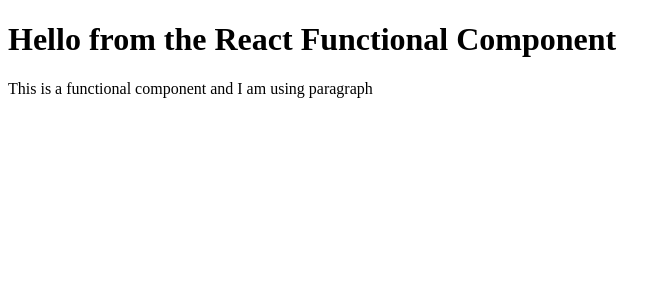
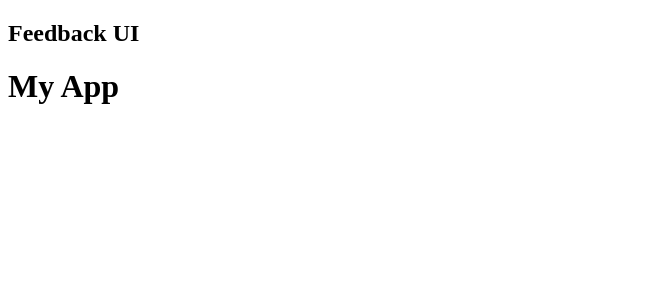
Before and after one commit to milan-vishnoi/Feedback-app, a React (Create React App) app: page / in a window 1280 px wide. Shown: the top 300 px of the page, without its empty margins (0-671 px from the left). Built offline with nearby package versions, Linux system fonts and the light colour scheme.

Commit message:
Imported and added the Header component into the App component

```diff
--- a/src/App.js
+++ b/src/App.js
@@ -1,10 +1,15 @@
+import Header from "./components/Header";
+
 function App()
 {
     return (
+      <>
+          <Header/>
           <div className="container">
-            <h1>Hello from the React Functional Component</h1>
-            <p>This is a functional component and I am using paragraph</p>
+            <h1>My App</h1>
           </div>
+      </>
+
 );
 }
 
```
